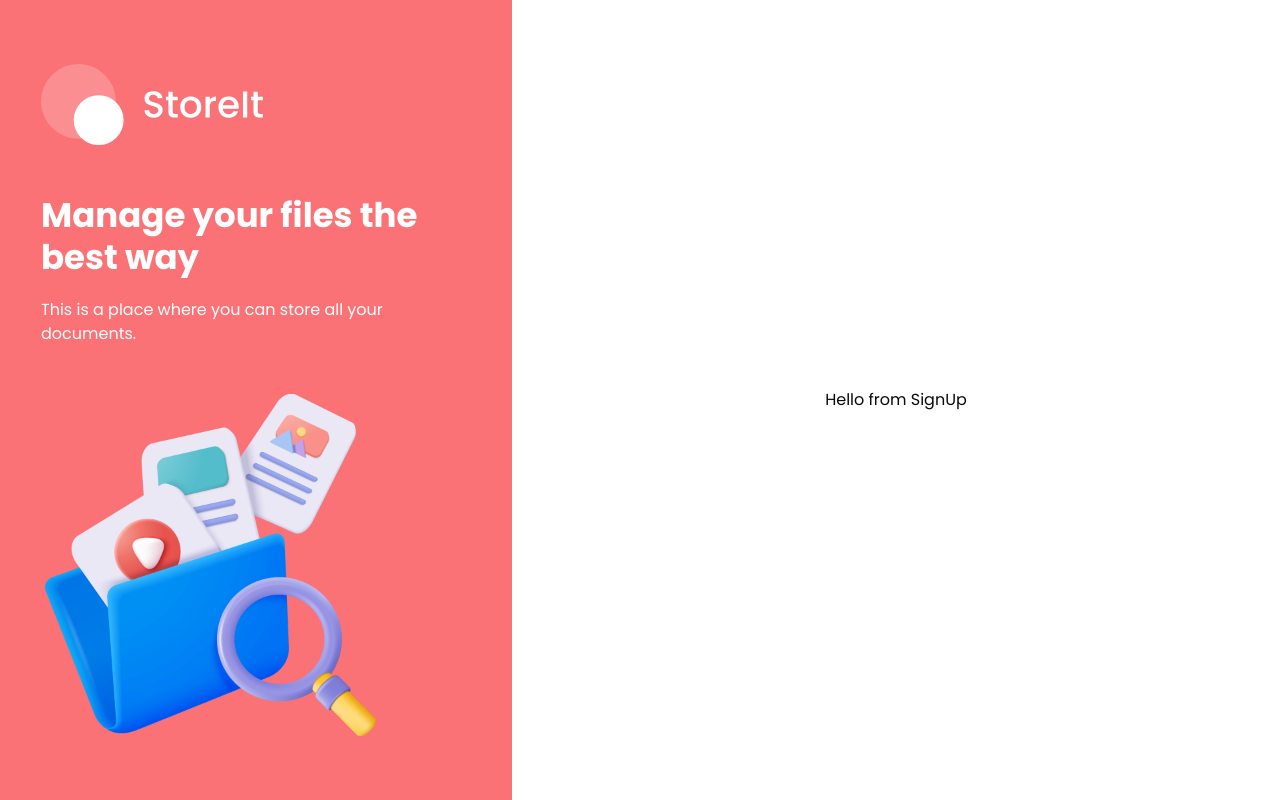
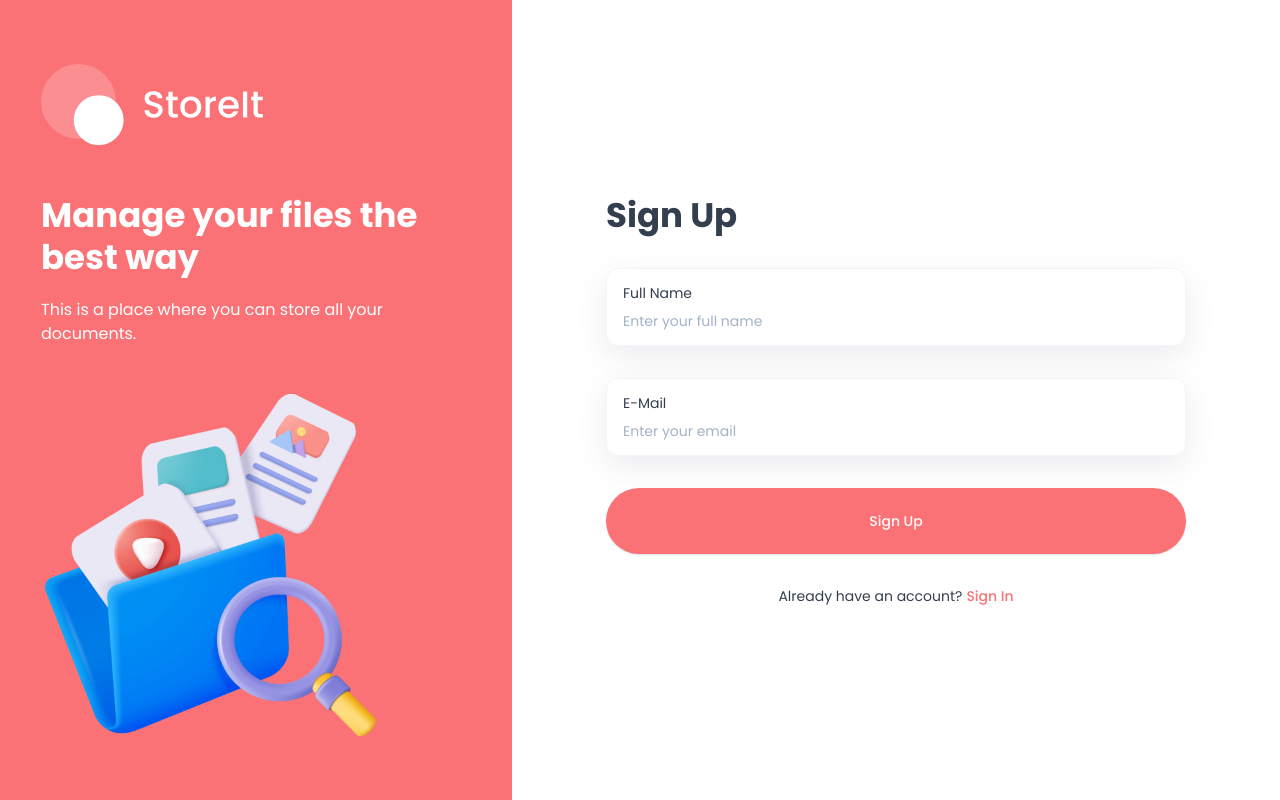
Before and after one commit to nayak-nirmalya/store_it, a Next.js app: page /sign-up in a window 1280 px wide. Built offline with nearby package versions, Linux system fonts and the light colour scheme.

Commit message:
add new AuthForm component

```diff
--- a/app/(auth)/sign-in/page.tsx
+++ b/app/(auth)/sign-in/page.tsx
@@ -1,3 +1,5 @@
+import { AuthForm } from "@/components/auth-form";
+
 export default function SignInPage() {
-  return <div>Hello from SignIn</div>;
+  return <AuthForm type="sign-in" />;
 }
--- a/app/(auth)/sign-up/page.tsx
+++ b/app/(auth)/sign-up/page.tsx
@@ -1,3 +1,5 @@
+import { AuthForm } from "@/components/auth-form";
+
 export default function SignUpPage() {
-  return <div>Hello from SignUp</div>;
+  return <AuthForm type="sign-up" />;
 }
--- /dev/null
+++ b/components/auth-form.tsx
@@ -0,0 +1,125 @@
+"use client";
+
+import { z } from "zod";
+import { zodResolver } from "@hookform/resolvers/zod";
+import { useForm } from "react-hook-form";
+import { useState } from "react";
+import Image from "next/image";
+import Link from "next/link";
+
+import { Button } from "@/components/ui/button";
+import {
+  Form,
+  FormControl,
+  FormDescription,
+  FormField,
+  FormItem,
+  FormLabel,
+  FormMessage,
+} from "@/components/ui/form";
+import { Input } from "@/components/ui/input";
+
+const formSchema = z.object({
+  username: z.string().min(2).max(50),
+});
+
+type FormType = "sign-in" | "sign-up";
+
+export function AuthForm({ type }: { type: FormType }) {
+  const [isLoading, setIsLoading] = useState(false);
+  const [errorMessage, setErrorMessage] = useState("");
+
+  const form = useForm<z.infer<typeof formSchema>>({
+    resolver: zodResolver(formSchema),
+    defaultValues: {
+      username: "",
+    },
+  });
+
+  const onSubmit = async (values: z.infer<typeof formSchema>) => {
+    console.log(values);
+  };
+
+  return (
+    <>
+      <Form {...form}>
+        <form onSubmit={form.handleSubmit(onSubmit)} className="auth-form">
+          <h1 className="form-title">
+            {type === "sign-in" ? "Sign In" : "Sign Up"}
+          </h1>
+          {type === "sign-up" && (
+            <FormField
+              control={form.control}
+              name="fullName"
+              render={({ field }) => (
+                <FormItem>
+                  <div className="shad-form-item">
+                    <FormLabel className="shad-form-label">Full Name</FormLabel>
+                    <FormControl>
+                      <Input
+                        placeholder="Enter your full name"
+                        className="shad-input"
+                        {...field}
+                      />
+                    </FormControl>
+                  </div>
+                  <FormMessage className="shad-form-message" />
+                </FormItem>
+              )}
+            />
+          )}
+          <FormField
+            control={form.control}
+            name="email"
+            render={({ field }) => (
+              <FormItem>
+                <div className="shad-form-item">
+                  <FormLabel className="shad-form-label">E-Mail</FormLabel>
+                  <FormControl>
+                    <Input
+                      placeholder="Enter your email"
+                      className="shad-input"
+                      {...field}
+                    />
+                  </FormControl>
+                </div>
+                <FormMessage className="shad-form-message" />
+              </FormItem>
+            )}
+          />
+          <Button
+            className="form-submit-button"
+            type="submit"
+            disabled={isLoading}
+          >
+            {type === "sign-in" ? "Sign In" : "Sign Up"}
+            {isLoading && (
+              <Image
+                src="/assets/icons/loader.svg"
+                alt="loader"
+                width={24}
+                height={24}
+                className="ml-2 animate-spin"
+              />
+            )}
+          </Button>
+          {errorMessage && <p className="error-message">*{errorMessage}</p>}
+          <div className="body-2 flex justify-center">
+            <p className="text-light-100">
+              {type === "sign-in"
+                ? "Don't have an account?"
+                : "Already have an account?"}
+            </p>
+            <Link
+              href={type === "sign-in" ? "/sign-up" : "/sign-in"}
+              className="ml-1 font-medium text-brand"
+            >
+              {type === "sign-in" ? "Sign Up" : "Sign In"}
+            </Link>
+          </div>
+        </form>
+        {/* TODO: OTP Verification */}
+      </Form>
+    </>
+  );
+}
```
